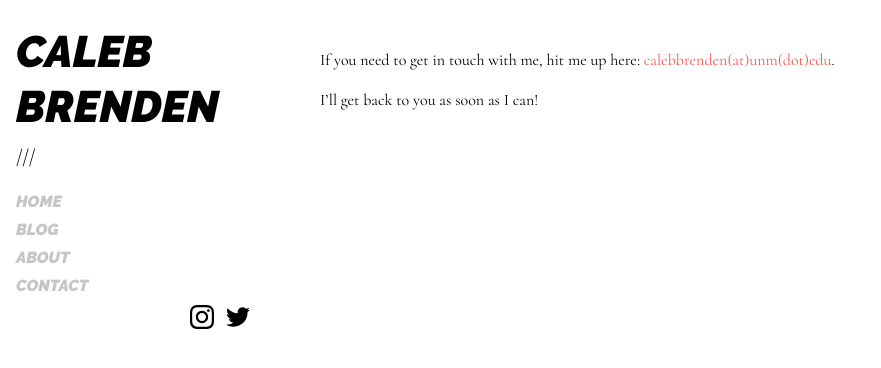
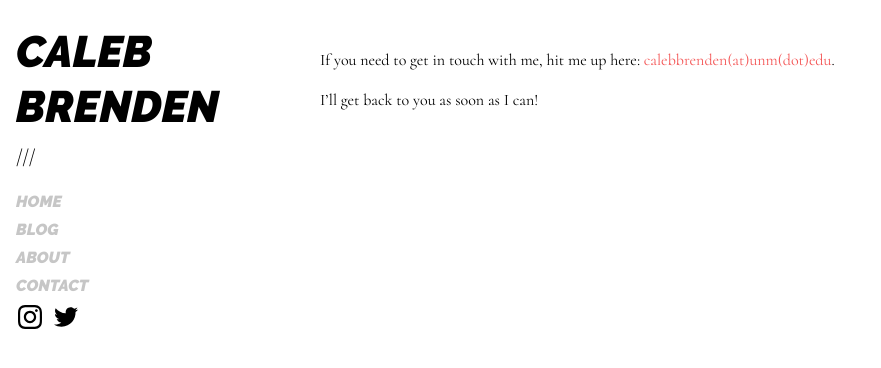
Before and after one commit to calebbrenden/my-site, a Jekyll site: the page built from contact.md, in a window 1280 px wide. Shown: the top 368 px of the page, without its empty margins (0-881 px from the left). Built offline with Jekyll 4.4.1, drawn with Linux system fonts in a browser that asks for light colours.

Commit message:
trying to move icon links to the left

```diff
--- a/_sass/hydeout/_layout.scss
+++ b/_sass/hydeout/_layout.scss
@@ -290,10 +290,11 @@ body {
   margin-top: 1rem;
   justify-content: flex-center;
 
+      /* ORIGINALLY MARGIN-LEFT */
   @media (min-width: $large-breakpoint) {
-    /* ORIGINALLY MARGIN LEFT */
-    margin-right: -0.25em;
-    justify-content: flex-end;
+    margin-left: -0.25em;
+    justify-content: flex-start;
+    vertical-align: bottom;
   }
 }
 
```
Also changed, not shown: 2 other files.
